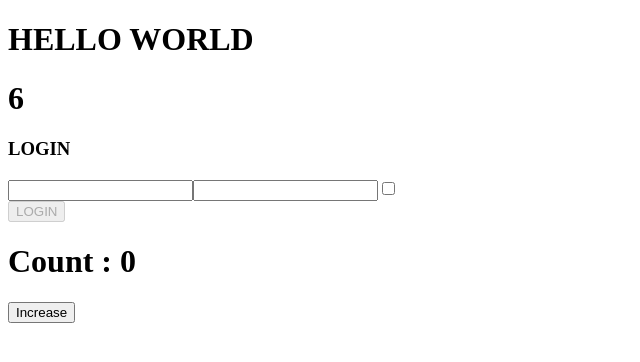
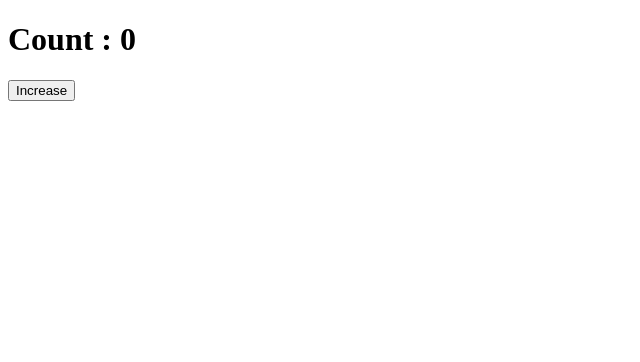
Before and after one commit to Baku305/react-exercises, a React (Create React App) app in the folder react-exercises/: page / in a window 1280 px wide. Shown: the top 362 px of the page, without its empty margins (0-640 px from the left). Built offline with nearby package versions, Linux system fonts and the light colour scheme.

Commit message:
clean files

```diff
--- a/react-exercises/src/Login.jsx
+++ /dev/null
@@ -1,53 +0,0 @@
-import { useEffect, useState } from "react";
-
-
-export default function Login({onLogin}) {
-
-  const [userInfo, setUserInfo] = useState({
-    username: "",
-    password: "",
-    remember: false,
-				compiled: false
-  });
-
-  const eventHandler = (event) => {
-			setUserInfo(
-					{
-						...userInfo,
-						      [event.target.name]:
-        event.target.type === "checkbox" ? event.target.checked : event.target.value,
-					}
-    );
-  };
-
-  return (
-    <>
-      <div>
-        <div>
-          <h3>LOGIN</h3>
-          <input
-            type="text"
-            name="username"
-            value={userInfo.username}
-            onChange={eventHandler}
-          />
-          <input
-            type="password"
-            name="password"
-            value={userInfo.password}
-            onChange={eventHandler}
-          />
-          <input
-            type="checkbox"
-            name="remember"
-            checked={userInfo.remember}
-            onChange={eventHandler}
-          />
-        </div>
-        <button onClick={() => onLogin(userInfo)} disabled={userInfo.username === "" || userInfo.password === ""}>
-          LOGIN
-        </button>
-      </div>
-    </>
-  );
-}
--- a/react-exercises/src/Sum.jsx
+++ /dev/null
@@ -1,6 +0,0 @@
-export function Sum({numbers = [1,2,3]}){
- const res = numbers.reduce((previus, current) => previus + current)
- return (
-  <h1>{res}</h1>
- )
-}
--- a/react-exercises/src/Welcome.jsx
+++ /dev/null
@@ -1,4 +0,0 @@
-
-	export function Welcome() {
-		return <h1>HELLO WORLD</h1>;
-	}
--- a/react-exercises/src/app.jsx
+++ b/react-exercises/src/app.jsx
@@ -1,13 +1,6 @@
 import React from "react";
-
-import { Sum } from "./Sum";
-import { Welcome } from "./Welcome";
-import Login from "./Login";
 import {ClickCounter} from "./ClickCounter"
 
-const onLogin = (state) => {
-  console.log(state);
-};
 
 const onCounterChange = (state) => {
   console.log(state);
@@ -17,9 +10,6 @@ export function App() {
   return (
     <>
       <div>
-        <Welcome />
-        <Sum />
-        <Login onLogin={onLogin} />
         <ClickCounter onCounterChange = {onCounterChange}/>
       </div>
     </>
```
